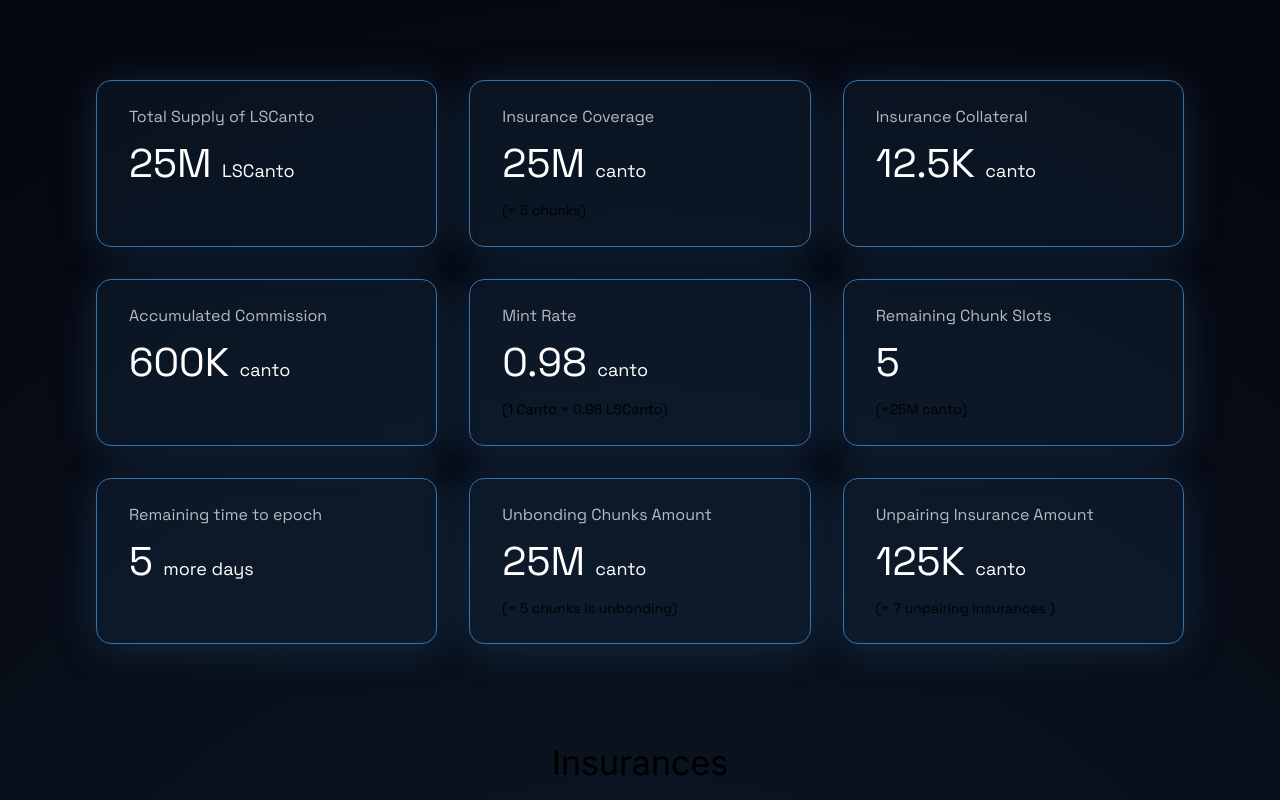
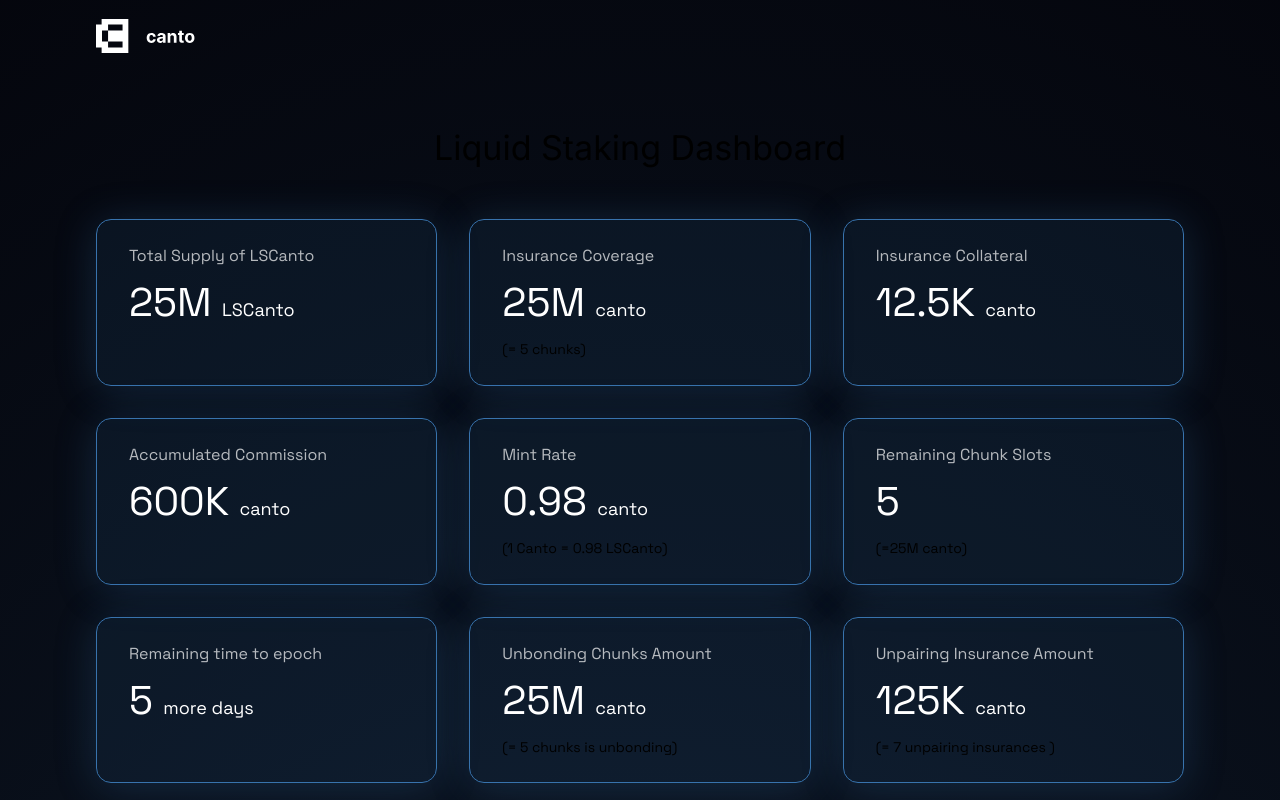
Before and after one commit to Plex-Engineer/liquid-staking, a Next.js app: page / in a window 1280 px wide. Shown: the top 800 px of the page. Built offline with nearby package versions, Linux system fonts and the light colour scheme.

Commit message:
implemented header

```diff
--- a/app/page.tsx
+++ b/app/page.tsx
@@ -4,6 +4,7 @@
 
 import { result } from "@/config/result";
 import Table from "@/components/table";
+import Header from "@/components/header";
 
 const spaceGrotesk = Space_Grotesk({
   weight: "400",
@@ -26,7 +27,9 @@
 
   return (
     <main className={styles.main + " " + spaceGrotesk.className}>
+      <Header />
       <div className={styles.container}>
+        <h1>Liquid Staking Dashboard</h1>
         <div className={styles["tiles-grid"]}>
           {result.LS_Dashboard.map((item, index) => (
             <DCard
```
